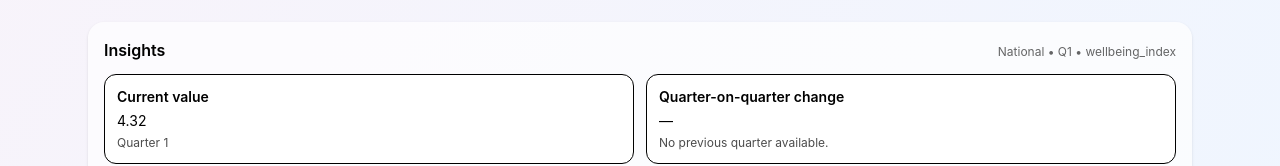
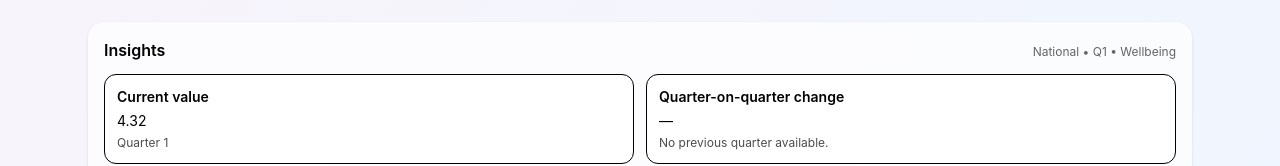
Before and after one commit to RSE1982/Feb-Hackathon, a React (Vite) app in the folder hackathon-app/: page / in a window 1280 px wide. Shown: the part 1404-1570 px from the top of the page. Built offline with nearby package versions, Linux system fonts and the light colour scheme; what proj4 would draw is missing.

Commit message:
upd: Display user-friendly metric names in InsightCards

```diff
--- a/hackathon-app/src/components/InsightCards.jsx
+++ b/hackathon-app/src/components/InsightCards.jsx
@@ -1,6 +1,7 @@
 import React, { useMemo } from 'react';
 import { getInsights } from '../utils/insightsEngine';
 import { capitalizeString } from '../utils/capitalizeString';
+import { metricNiceName } from '../utils/metricHelpers';
 
 export default function InsightCards({ level, quarter, metric, allData }) {
 	const insights = useMemo(() => {
@@ -12,7 +13,7 @@ export default function InsightCards({ level, quarter, metric, allData }) {
 			<div className='flex items-baseline justify-between mb-3'>
 				<h2 className='font-semibold'>Insights</h2>
 				<div className='text-xs opacity-60'>
-					{capitalizeString(level)} • Q{quarter} • {metric}
+					{capitalizeString(level)} • Q{quarter} • {metricNiceName(metric)}
 				</div>
 			</div>
 
```
